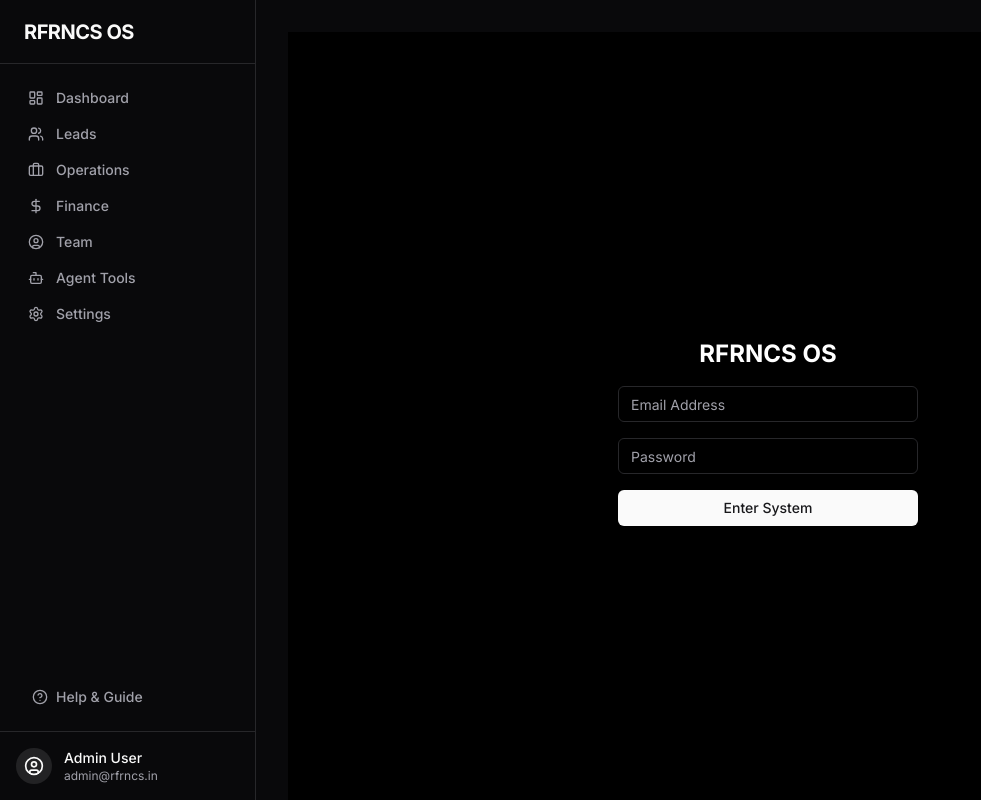
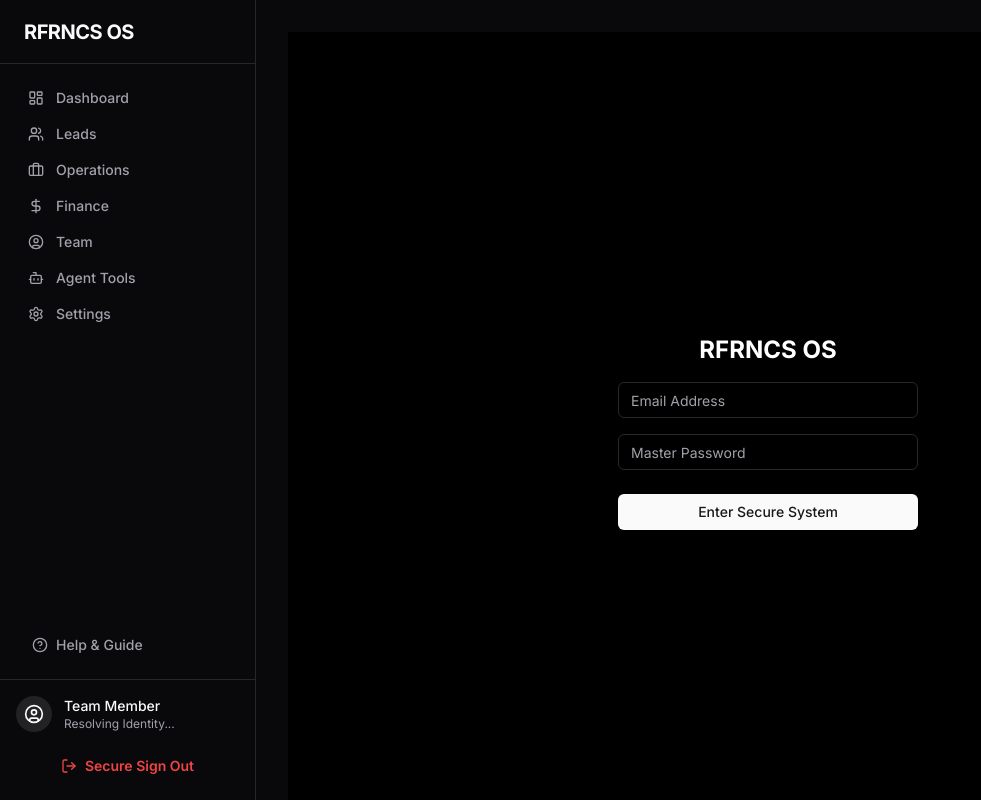
Before and after one commit to vihaankulkarni29/crm-builder, a Next.js app: page /login in a window 1280 px wide. Shown: the whole page, without its empty margins (0-981 px from the left). Built offline with nearby package versions, Linux system fonts and the light colour scheme; no server answers.

Commit message:
feat: Execute Final Phase replacing static identities with Auth.js dynamic hooks and login components natively

```diff
--- a/src/app/layout.tsx
+++ b/src/app/layout.tsx
@@ -3,6 +3,7 @@ import { Inter } from "next/font/google";
 import "./globals.css";
 import { Sidebar } from "@/components/Sidebar";
 import { MobileNavSheet } from "@/components/MobileNavSheet";
+import { SessionWrapper } from "@/components/SessionWrapper";
 import { cn } from "@/lib/utils";
 
 const inter = Inter({ subsets: ["latin"] });
@@ -22,6 +23,7 @@ export default function RootLayout({
     return (
         <html lang="en" className="dark">
             <body className={cn(inter.className, "flex h-screen overflow-hidden bg-background font-sans antialiased text-foreground")}>
+                <SessionWrapper>
                     <div className="hidden md:flex">
                         <Sidebar />
                     </div>
@@ -31,6 +33,7 @@ export default function RootLayout({
                             {children}
                         </main>
                     </div>
+                </SessionWrapper>
                 <Toaster theme="dark" position="top-right" />
             </body>
         </html>
--- a/src/app/login/page.tsx
+++ b/src/app/login/page.tsx
@@ -2,9 +2,9 @@
 
 import { useState, useEffect } from 'react'
 import { useRouter } from 'next/navigation'
+import { signIn } from 'next-auth/react'
 import { Input } from "@/components/ui/input"
 import { Button } from "@/components/ui/button"
-import { loginAction } from './action'
 import { toast } from 'sonner'
 
 export default function LoginPage() {
@@ -15,24 +15,34 @@ export default function LoginPage() {
         router.prefetch('/')
     }, [router])
 
-    async function handleLoginWrapper(formData: FormData) {
+    async function handleLogin(e: React.FormEvent<HTMLFormElement>) {
+        e.preventDefault()
         setIsLoading(true)
 
-        // Ensure redirect param is included exactly as directive requests
-        formData.append('redirectTo', '/')
+        const formData = new FormData(e.currentTarget)
+        const email = formData.get('email') as string
+        const password = formData.get('password') as string
 
-        const result = await loginAction(formData)
+        const result = await signIn('credentials', {
+            email,
+            password,
+            redirect: false,
+        })
 
         if (result?.error) {
-            toast.error(result.error)
+            toast.error("Invalid credentials or unauthorized.")
             setIsLoading(false)
+        } else {
+            router.push('/')
         }
     }
 
     return (
         <div className="flex h-screen w-full items-center justify-center bg-black">
-            <form action={handleLoginWrapper} className="flex flex-col gap-4 w-[300px]">
+            <form onSubmit={handleLogin} className="flex flex-col gap-4 w-[300px]">
                 <h1 className="text-2xl font-bold text-white text-center">RFRNCS OS</h1>
+
+                <div className="space-y-1">
                     <Input
                         name="email"
                         type="email"
@@ -41,16 +51,21 @@ export default function LoginPage() {
                         autoComplete="email"
                         required
                     />
+                </div>
+
+                <div className="space-y-1">
                     <Input
                         name="password"
                         type="password"
-                    placeholder="Password"
+                        placeholder="Master Password"
                         disabled={isLoading}
                         autoComplete="current-password"
                         required
                     />
-                <Button type="submit" disabled={isLoading}>
-                    {isLoading ? "Authenticating..." : "Enter System"}
+                </div>
+
+                <Button type="submit" disabled={isLoading} className="mt-2 font-medium">
+                    {isLoading ? "Authenticating Edge Connection..." : "Enter Secure System"}
                 </Button>
             </form>
         </div>
--- /dev/null
+++ b/src/components/SessionWrapper.tsx
@@ -0,0 +1,7 @@
+'use client'
+
+import { SessionProvider } from 'next-auth/react'
+
+export function SessionWrapper({ children }: { children: React.ReactNode }) {
+    return <SessionProvider>{children}</SessionProvider>
+}
--- a/src/components/Sidebar.tsx
+++ b/src/components/Sidebar.tsx
@@ -2,8 +2,9 @@
 
 import Link from "next/link"
 import { usePathname } from "next/navigation"
+import { useSession, signOut } from "next-auth/react"
 import { cn } from "@/lib/utils"
-import { LayoutDashboard, Users, Briefcase, DollarSign, UserCircle, Bot, Settings } from "lucide-react"
+import { LayoutDashboard, Users, Briefcase, DollarSign, UserCircle, Bot, Settings, LogOut } from "lucide-react"
 import { HelpDialog } from "@/components/ui/help-dialog"
 
 const sidebarItems = [
@@ -18,6 +19,7 @@ const sidebarItems = [
 
 export function Sidebar() {
     const pathname = usePathname()
+    const { data: session } = useSession()
 
     return (
         <div className="hidden md:flex h-screen w-64 flex-col border-r bg-card text-card-foreground">
@@ -53,16 +55,23 @@ export function Sidebar() {
                 <HelpDialog />
             </div>
 
-            <div className="border-t p-4">
+            <div className="border-t p-4 flex flex-col gap-2">
                 <div className="flex items-center gap-3">
                     <div className="flex h-9 w-9 items-center justify-center rounded-full bg-primary/10">
                         <UserCircle className="h-5 w-5 text-primary" />
                     </div>
-                    <div className="flex flex-col">
-                        <span className="text-sm font-medium">Admin User</span>
-                        <span className="text-xs text-muted-foreground">admin@rfrncs.in</span>
+                    <div className="flex flex-col truncate">
+                        <span className="text-sm font-medium">{session?.user?.name || "Team Member"}</span>
+                        <span className="text-xs text-muted-foreground truncate">{session?.user?.email || "Resolving Identity..."}</span>
                     </div>
                 </div>
+                <button
+                    onClick={() => signOut({ callbackUrl: '/login' })}
+                    className="flex justify-center items-center gap-2 text-sm text-red-500 hover:text-red-400 mt-2 px-2 py-2 rounded-md transition-all hover:bg-red-500/10 w-full font-semibold"
+                >
+                    <LogOut className="h-4 w-4" />
+                    Secure Sign Out
+                </button>
             </div>
         </div>
     )
```
Lines whose indentation alone changed are shown as unchanged.
